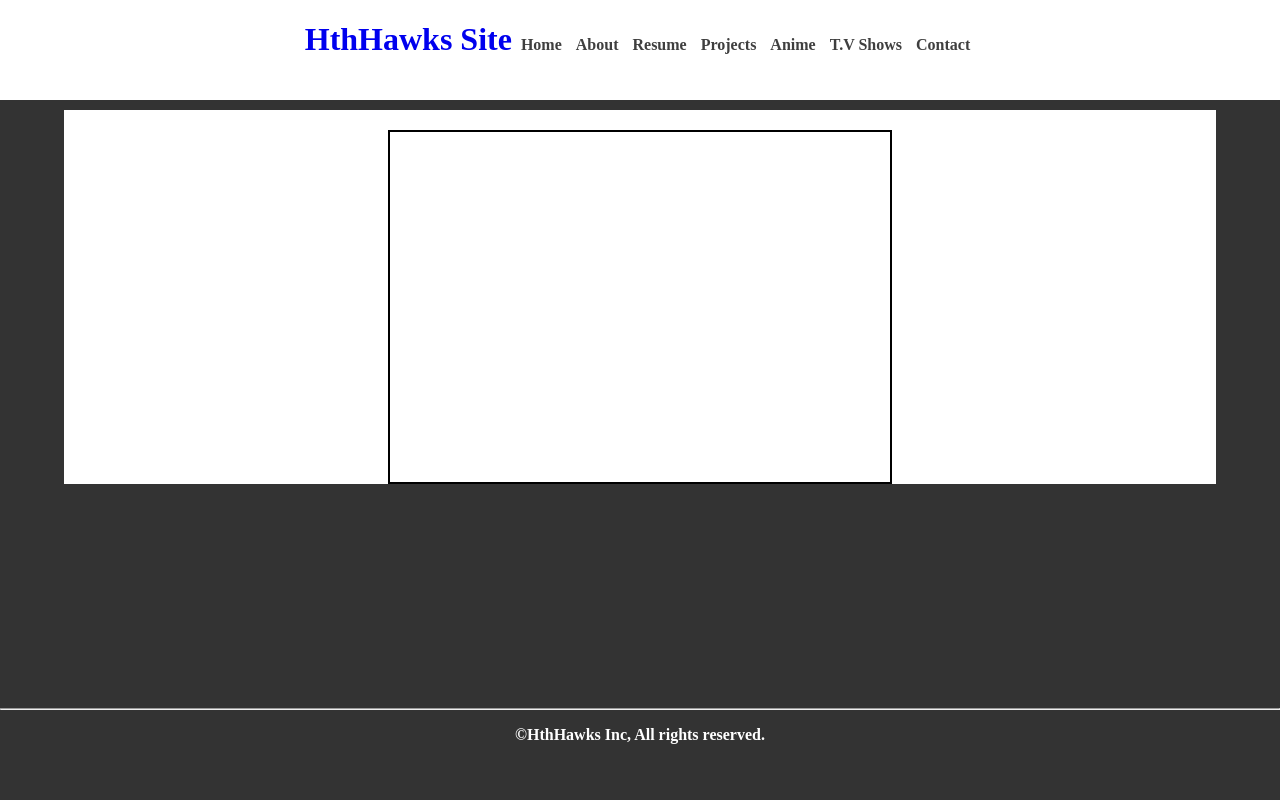
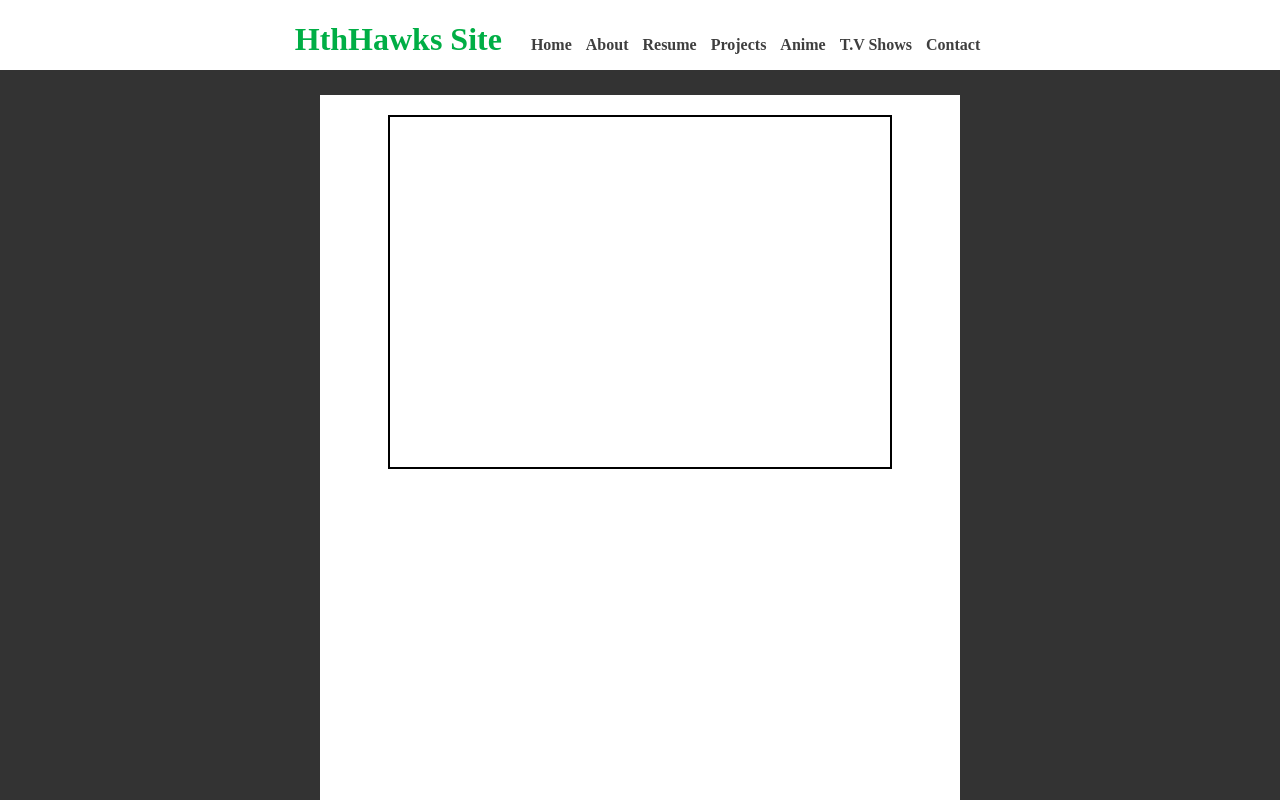
Before and after one commit to henryxt/HTML-Site, a plain HTML site: page index.html in a window 1280 px wide. Shown: the top 800 px of the page. Drawn offline with Linux system fonts and the light colour scheme; some packages are replaced by stand-ins of ours.

Commit message:
Updated css for header,body, footer

```diff
--- a/css/index.css
+++ b/css/index.css
@@ -16,7 +16,7 @@ header{
 	position: fixed;
 	top: 0px;
 	width: 100%;
-	height: 100px;
+	height: 70px;
 	display: block;
 	background-color:#FFF;
 	text-align: center;
@@ -31,8 +31,13 @@ header h1{
 	display: inline-block;
 }
 
+header h1 a{
+	color: #00AE45;
+}
+
 header nav{
 	display: inline-block;
+	margin-left: 20px;
 }
 
 header nav ul{
@@ -75,12 +80,12 @@ header nav ul li ul a{
 
 #left_content{
 	display: inline-block;
-	top: 100px;
-	margin-right: 5%;
-	margin-left: 5%;
-	margin-top: 110px;
-	margin-bottom: 100px;
-	width: 90%;
+	margin-right: 25%;
+	margin-left: 25%;
+	margin-top: 95px;
+	margin-bottom: 120px;
+	width: 50%;
+	height: 800px;
 	min-width: 500px;
 	min-height: 350px;
 	background-color: #FFF;
@@ -99,10 +104,11 @@ header nav ul li ul a{
 
 footer{
 	position: absolute;
-	width: 100%;
+	width: 50%;
 	height: 100px;
+	margin-right: 25%;
+	margin-left: 25%;
 	bottom: 0px;
-	left: 0px;
 	text-align: center;
 	font-weight: bold;
 	color:#FFF;
```
